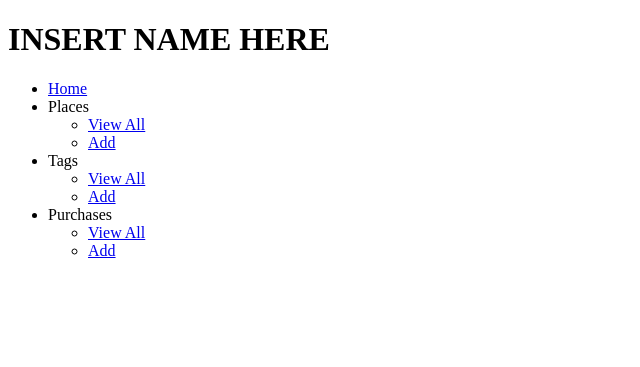
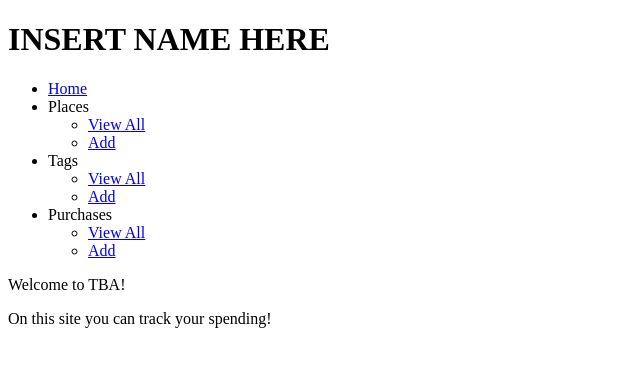
Before and after one commit to jdnolan93/spending_tracker_project, a Flask app: page / in a window 1280 px wide. Shown: the top 367 px of the page, without its empty margins (0-640 px from the left). Run offline with Flask 2, Linux system fonts and the light colour scheme.

Commit message:
added welcome info to index html

```diff
--- a/templates/index.html
+++ b/templates/index.html
@@ -1,4 +1,9 @@
 {% extends "base.html" %}
+
 {% block content %}
+<div class = "instructions" >
+    <p>Welcome to TBA!</p>
+    <p>On this site you can track your spending!</p>
+</div>
 
 {% endblock %}
--- a/templates/places/index.html
+++ b/templates/places/index.html
@@ -9,6 +9,8 @@
     <p>{{place.place_name}}</p>
     <a href="/places/{{ place.id }}/edit">Edit</a>
 
+    <a href="/places/{{ place.id }}/delete">Delete</a>
+
 </section>
 
 {% endfor %}
```
